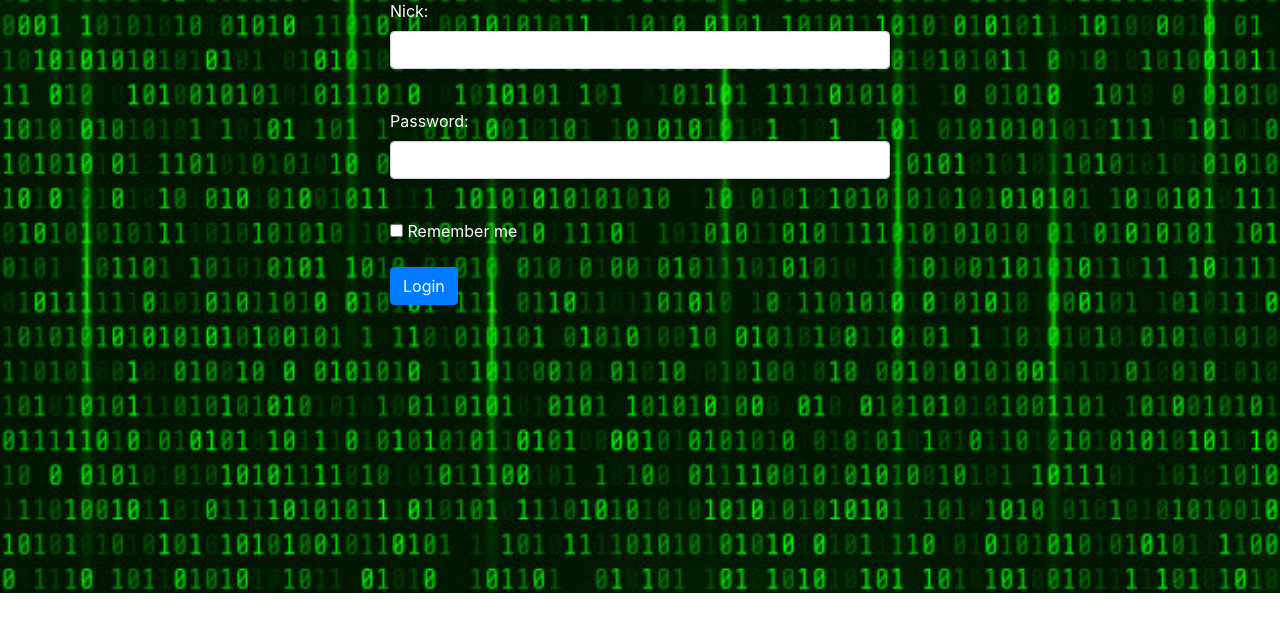
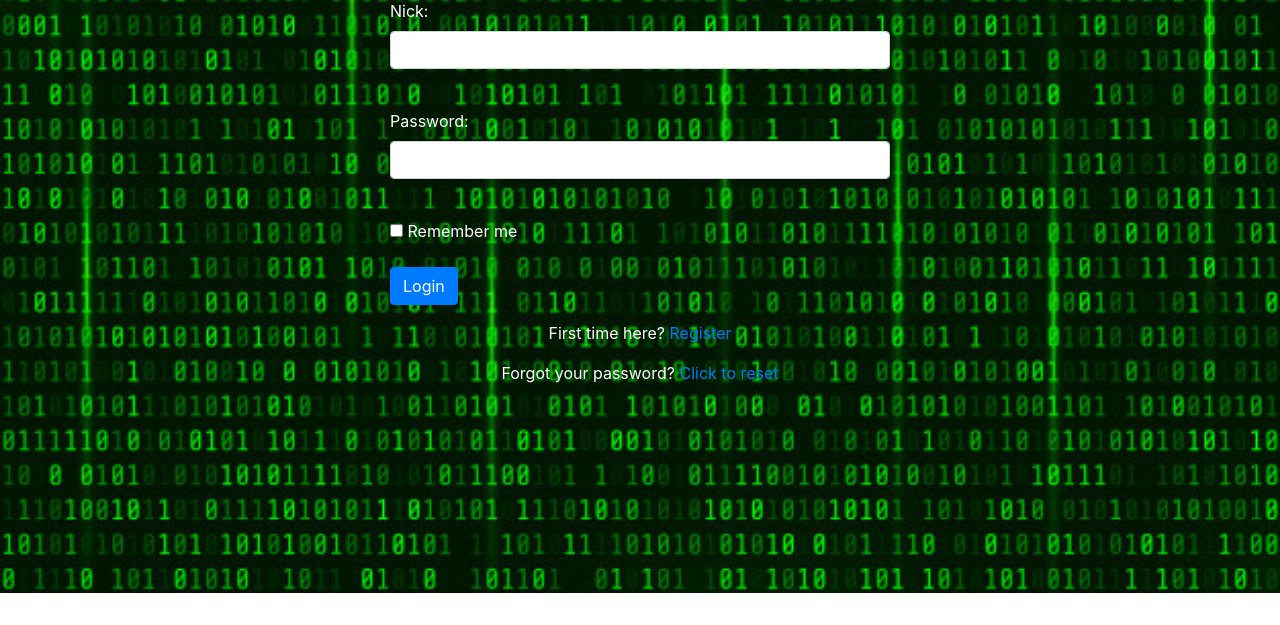
Before and after one commit to havchik2016/yandexlyceum_project, a Flask app: page /login in a window 1280 px wide. Shown: the part 127-752 px from the top of the page. Run offline with Flask 2, Linux system fonts and the light colour scheme; parts of the project's set-up code (start-up, migrations or seed data) failed here and were passed over; some libraries are stand-ins or nearby versions.

Commit message:
added password restore with email

```diff
--- a/main.py
+++ b/main.py
@@ -1,6 +1,7 @@
-from flask import Flask, render_template, redirect
+from flask import Flask, render_template, redirect, url_for
 from flask_wtf import FlaskForm
-from flask_login import LoginManager, login_user, login_required, logout_user
+from flask_login import LoginManager, login_user, login_required, logout_user, current_user
+from flask_mail import Mail, Message
 from wtforms import PasswordField, StringField, SubmitField, BooleanField
 from wtforms.validators import DataRequired
 from wtforms.fields.html5 import EmailField
@@ -10,9 +11,21 @@ import os
 
 app = Flask(__name__)
 app.config['SECRET_KEY'] = 'vnkdjnfjknfl1232#'
+app.config.update(dict(
+    MAIL_SERVER='smtp.gmail.com',
+    MAIL_PORT=587,
+    MAIL_USE_TLS=True,
+    MAIL_USERNAME='yandexlyceumchat@gmail.com',
+    MAIL_PASSWORD='root$ylchat',
+    MAIL_DEFAULT_SENDER='yandexlyceumchat@gmail.com',
+    MAIL_SUPPRESS_SEND=False,
+    TESTING=False
+))
 socketio = SocketIO(app)
 login_manager = LoginManager()
 login_manager.init_app(app)
+mail = Mail()
+mail.init_app(app)
 
 
 class LoginForm(FlaskForm):
@@ -28,6 +41,17 @@ class RegisterForm(FlaskForm):
     password = PasswordField('Password:', validators=[DataRequired()])
     password_again = PasswordField('Password again:', validators=[DataRequired()])
     submit = SubmitField('Register')
+
+
+class RequestResetPasswordForm(FlaskForm):
+    email = EmailField('Email', validators=[DataRequired()])
+    submit = SubmitField('Request Password Reset')
+
+
+class ResetPasswordForm(FlaskForm):
+    password = PasswordField('Password', validators=[DataRequired()])
+    password_again = PasswordField('Repeat Password', validators=[DataRequired()])
+    submit = SubmitField('Reset password')
 
 
 @app.route('/')
@@ -96,7 +120,12 @@ def message_received(methods=['GET', 'POST']):
 
 @app.errorhandler(404)
 def handler(e):
-    return redirect('/')
+    return render_template('info_page.html', title='Not found', message="Oops! This page doesn't exist.")
+
+
+@app.errorhandler(500)
+def handler(e):
+    return render_template('info_page.html', title='Error', message="Oops! An unexpected error happened.")
 
 
 @socketio.on('my event')
@@ -104,6 +133,44 @@ def handle_my_custom_event(json, methods=['GET', 'POST']):
     socketio.emit('my response', json, callback=message_received)
 
 
+@app.route('/reset_password/<token>', methods=['GET', 'POST'])
+def reset_password_with_token(token):
+    if current_user.is_authenticated:
+        return redirect(url_for('/'))
+    session = db_session.create_session()
+    user = users.User.verify_reset_password_token(token)
+    if not user:
+        return redirect(url_for('/'))
+    form = ResetPasswordForm()
+    if form.validate_on_submit():
+        user.set_password(form.password.data)
+        session.commit()
+        return render_template("info_page.html", title="Success", message='Your password was reset successfully.')
+    return render_template('reset_password.html', form=form)
+
+
+@app.route('/reset_password', methods=['GET', 'POST'])
+def reset_password():
+    if current_user.is_authenticated:
+        return redirect('/')
+    form = RequestResetPasswordForm()
+    if form.validate_on_submit():
+        session = db_session.create_session()
+        user = session.query(users.User).filter(users.User.email == form.email.data).first()
+        if user:
+            token = user.get_reset_password_token()
+            msg = Message("YlChat Password Reset",
+                          recipients=[user.email])
+            msg.html = render_template("email_template.html", token=token, user=user)
+            mail.send(msg)
+            return render_template('info_page.html', title='Instructions', message="Check your email for a letter.")
+        else:
+            return render_template('reset_password_request.html',
+                                   title='Reset Password', form=form, message='No user with such email!')
+    return render_template('reset_password_request.html',
+                           title='Reset Password', form=form, message='')
+
+
 if __name__ == '__main__':
     db_session.global_init("db/chat.sqlite")
     port = int(os.environ.get("PORT", 5000))
--- a/requirements.txt
+++ b/requirements.txt
@@ -6,5 +6,5 @@ WTForms
 Werkzeug
 SQLAlchemy
 SQLAlchemy_serializer
-gunicorn
-eventlet
+Flask-Mail
+pyjwt
--- a/static/css/style.css
+++ b/static/css/style.css
@@ -7,3 +7,13 @@ form {
     width: 500px;
     margin: 0 auto;
 }
+
+h1 {
+    color: #fff;
+    text-align: center;
+}
+
+.redirect_button {
+    color: #fff;
+    text-align: center;
+}
--- a/templates/index.html
+++ b/templates/index.html
@@ -41,6 +41,6 @@
 </script>
 {% else %}
 <h2 style="color: #fff; text-align:center;">Welcome to a live chat for programmers!<br>
-Register or login to join the chat.</h2>
+    <a href="/register">Register</a> or <a href="/login">login</a> to join the chat.</h2>
 {% endif %}
 {% endblock %}
--- /dev/null
+++ b/templates/info_page.html
@@ -0,0 +1,5 @@
+{% extends 'base.html' %}
+
+{% block content %}
+<h1>{{message}}<br> You can return to the main page.</h1>
+{% endblock %}
--- a/templates/login.html
+++ b/templates/login.html
@@ -1,7 +1,7 @@
 {% extends "base.html" %}
 
 {% block content %}
-<h1 style="color: #fff; text-align:center;">Login</h1>
+<h1>Login</h1>
 <form action="" method="post">
     {{ form.hidden_tag() }}
     <p>
@@ -28,4 +28,6 @@
         <div class="alert alert-danger" role="alert">{{message}}</div>
     {% endif %}
 </form>
+<p class="redirect_button">First time here? <a href="/register">Register</a></p>
+<p class="redirect_button">Forgot your password? <a href="/reset_password">Click to reset</a></p>
 {% endblock %}
--- a/templates/register.html
+++ b/templates/register.html
@@ -1,7 +1,7 @@
 {% extends 'base.html' %}
 
 {% block content %}
-<h1 style="color: #fff; text-align: center">Registration</h1>
+<h1>Registration</h1>
 <form action="" method="post">
     {{ form.hidden_tag() }}
     {{ form.csrf_token }}
@@ -46,4 +46,5 @@
     <div class="alert alert-danger" role="alert">{{message}}</div>
     {% endif %}
 </form>
+<p class="redirect_button">Already have an account? <a href="/login">Login</a></p>
 {% endblock %}
```
Also changed, not shown: data/users.py (+17 -0 lines), templates/email_template.html (added, +12 -0 lines), templates/reset_password.html (added, +23 -0 lines), templates/reset_password_request.html (added, +20 -0 lines), db/chat.sqlite.
